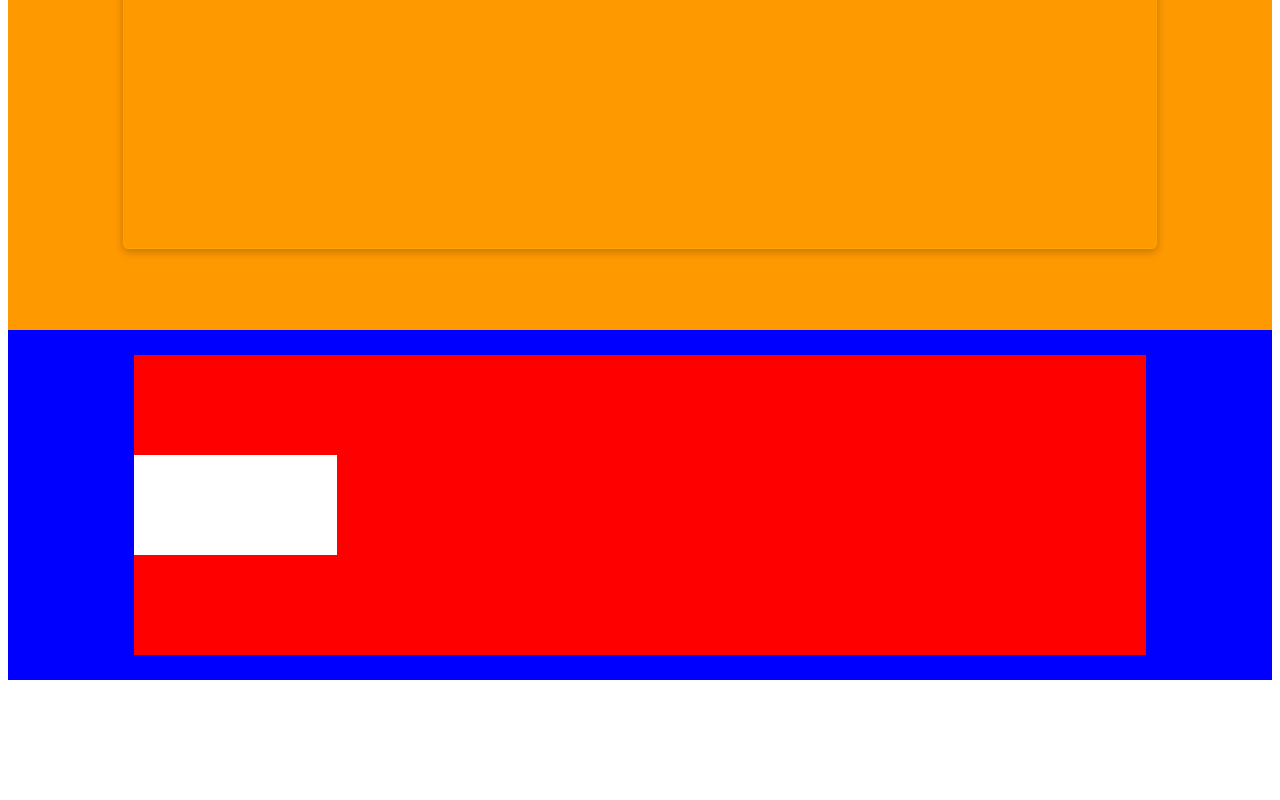
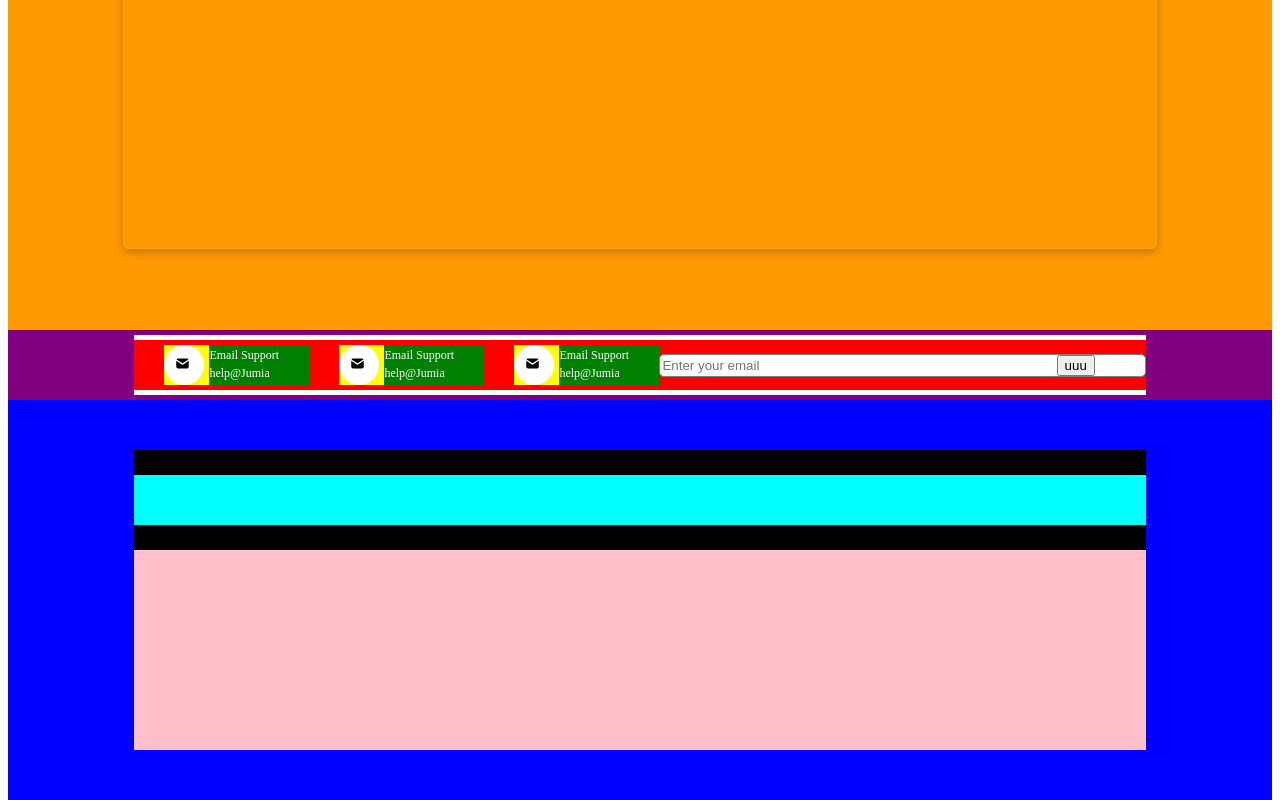
Before and after one commit to Johnnymic/BestBuy-frontEnd, a React (Vite) app in the folder bestbuy-frontend/: page / in a window 1280 px wide. Shown: the part 2498-3298 px from the top of the page. Before the commit the page ends 3186 px from the top, so only its background shows below. Built offline with nearby package versions, Linux system fonts and the light colour scheme.

Commit message:
footer component added

```diff
--- a/bestbuy-frontend/src/components/Footer.jsx
+++ b/bestbuy-frontend/src/components/Footer.jsx
@@ -1,42 +1,194 @@
 import React from 'react'
 import styled from 'styled-components'
+import {TbMailFilled} from 'react-icons/tb'
+import { MdEmail } from 'react-icons/md'
 
 function Footer() {
   return (
+
+    <Foota>
+      <FooterTopWrapper>
+        <FooterTopWrapperContent>
+           <FooterTopWrapperContentDiv>
+                      <MesaageDiv>
+                          <MessageLogo >
+                          <TbMailFilled style={{margin: "11px", fontSize:"15px"}} />
+                          </MessageLogo>
+                           <MessageText>
+                            <span>Email Support</span>
+                            <p>help@Jumia</p>
+                      </MessageText>
+                      </MesaageDiv>
+                     < MesaageDiv>
+                          <MessageLogo >
+                          <TbMailFilled style={{margin: "11px", fontSize:"15px"}} />
+                          </MessageLogo>
+                           <MessageText>
+                            <span>Email Support</span>
+                            <p>help@Jumia</p>
+                      </MessageText>
+                      </MesaageDiv>
+                      <MesaageDiv>
+                          <MessageLogo >
+                          <TbMailFilled style={{margin: "11px", fontSize:"15px"}} />
+                          </MessageLogo>
+                           <MessageText>
+                            <span>Email Support</span>
+                            <p>help@Jumia</p>
+                      </MessageText>
+                      </MesaageDiv>
+                     <EmailInput>
+                        <input type="text" placeholder='Enter your email' name="" id="" />
+                        <button>uuu</button>
+                     </EmailInput>
+
+           </FooterTopWrapperContentDiv>
+
+        </FooterTopWrapperContent>
+
+     </FooterTopWrapper>
     <FooterWrapper>
+
        <FooterContainer>
-          <FooterContent>
+           <FooterContentDiv>
+               <FooterJumia>
 
-          </FooterContent>
+               </FooterJumia>
+           </FooterContentDiv>
 
+          <FooterContentInfo>
 
-
-       </FooterContainer>
+          </FooterContentInfo>
+      </FooterContainer>
     </FooterWrapper>
+    </Foota>
   )
 }
 
 export default Footer
 
-const FooterWrapper = styled.div`
+const Foota = styled.div`
 width:100%;
-height:350px;
-background-color:blue;
+height:200px;
+background-color:white;
+
+`
+
+
+const FooterTopWrapper = styled.div`
+width:100%;
+height:70px;
+background-color:purple;
 display:flex;
 justify-content:center;
 align-items:center;
 `
+const FooterTopWrapperContent=styled.div`
+width:80%;
+height:60px;
+background-color:white;
+display:flex;
+
+align-items:center;
+
+`
+const FooterTopWrapperContentDiv=styled.div`
+width:100%;
+height:50px;
+background-color:red;
+display:flex;
+
+align-items:center;
+`
+const MesaageDiv=styled.div`
+width:20%;
+height:40px;
+margin-left:30px;
+background-color:yellow;
+display:flex;
+justify-content:flex-start;
+
+
+`
+const MessageText =styled.div`
+width:100px;
+height100px;
+background-color:green;
+margin-left:5px;
+
+span{
+  font-size:12px;
+  color:white;
+}
+p{
+  margin-top:3px;
+  font-size:12px;
+  color:white;
+}
+`
+const MessageLogo =styled.div`
+width:40px;
+height:40px;
+background-color:white;
+border-radius:50%;
+display;flex;
+align-items:center;
+`
+const EmailInput = styled.label`
+width:70%;
+height300px;
+border-radius:5px;
+background-color:white;
+border:1px solid grey;
+display;flex;
+align-items:center;
+justify-content:space-between;
+input{
+  width:81%;
+  border:none;
+  outline:none;
+}
+
+`
+
+
+
+
+const FooterWrapper = styled.div`
+width:100%;
+height:auto;
+background-color:blue;
+display:flex;
+justify-content:center;
+
+`
 const FooterContainer = styled.div`
 width:80%;
-height:300px;
+height:auto;
 background-color:red;
+// display:flex;
+margin:50px;
+// align-items:center;
+`
+const FooterContentDiv = styled.div`
+width:100%;
+height:100px;
+background-color:black;
+
 display:flex;
-margin:50px;
+justify-content:center;
 align-items:center;
-`
-const FooterContent = styled.div`
-width:20%;
-height:100px;
-background-color:white;
 
 `
+const FooterContentInfo = styled.div`
+width:100%;
+height:200px;
+background-color:pink;
+
+`
+const FooterJumia = styled.div`
+width:100%;
+height:50px;
+background-color:cyan;
+
+`
```
